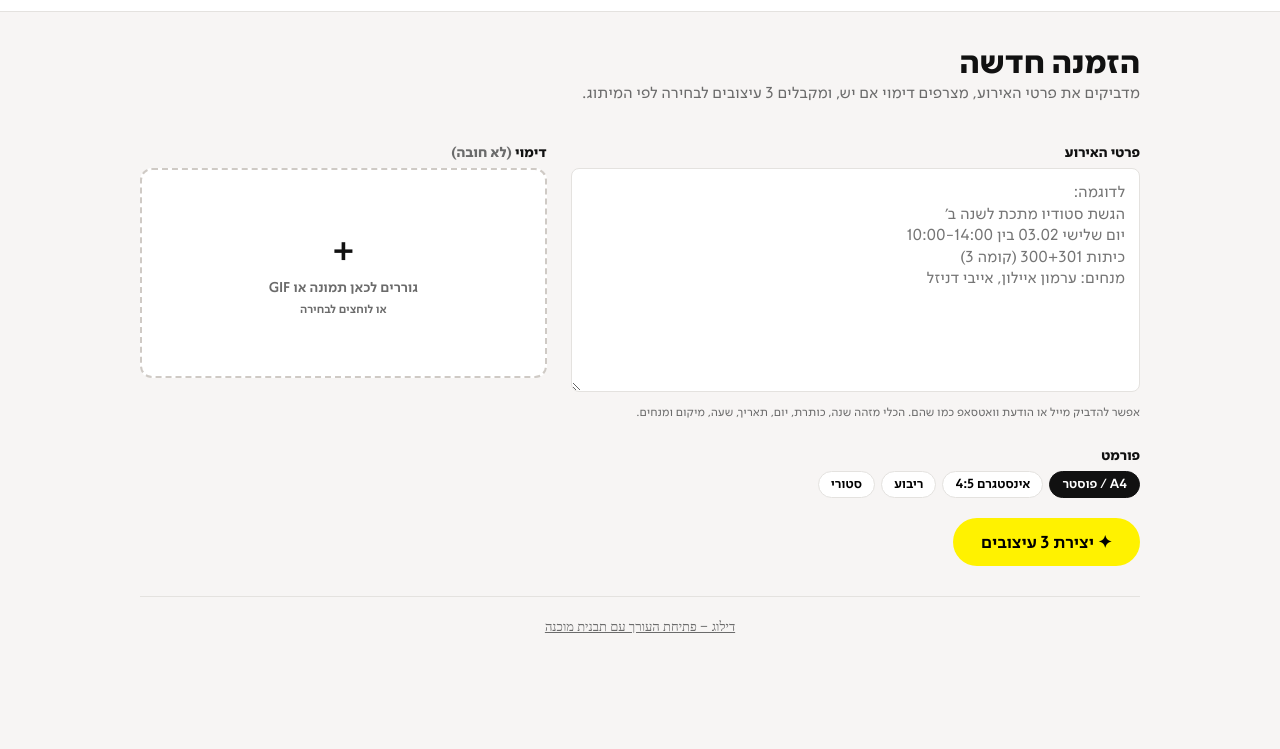
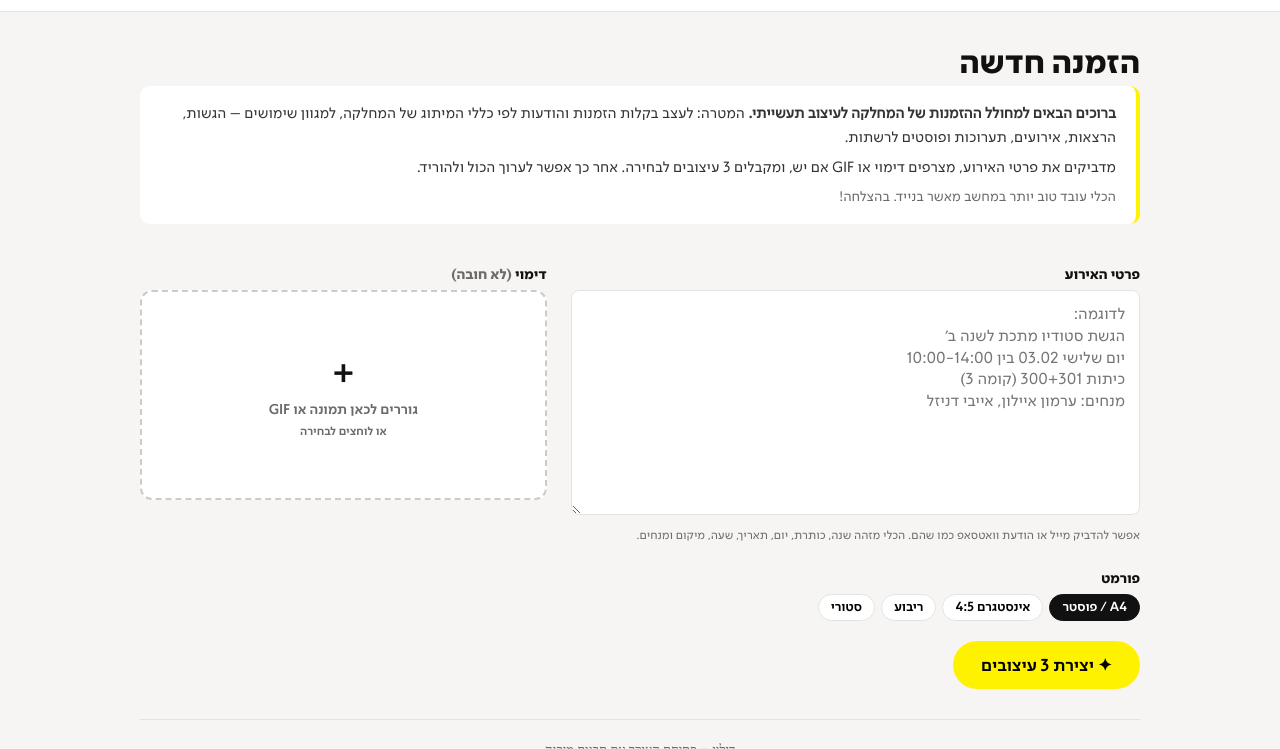
Before and after one commit to KEFFLEE/hit-id-invitations, a plain HTML site: page index.html in a window 1280 px wide. Shown: the part 51-800 px from the top of the page. Drawn offline with nearby package versions, Linux system fonts and the light colour scheme.

Commit message:
טקסט מבוא במסך הפתיחה
Co-Authored-By: Claude Opus 5.5 <noreply@anthropic.com>
Claude-Session: https://claude.ai/code/session_01H1htjkMTAwVcDNV63bfmuP

```diff
--- a/index.html
+++ b/index.html
@@ -107,6 +107,8 @@ input[type=color]{width:38px;height:30px;border:1px solid var(--line);border-rad
 #start{height:calc(100% - 63px);overflow:auto;padding:36px 24px 60px}
 .sw1{max-width:1000px;margin:0 auto}
 #start h2{font:900 32px "HIT Simpler Black","Heebo";margin:0 0 6px}
+#start .intro{background:#fff;border-right:4px solid var(--yellow);border-radius:10px;padding:16px 20px;margin:0 0 26px;font-size:15px;line-height:1.6;color:#333}
+#start .intro p{margin:0 0 6px}#start .intro .note{margin:0;color:var(--muted);font-size:14px}
 #start .lead{color:var(--muted);font-size:16px;margin:0 0 26px}
 .sgrid{display:grid;grid-template-columns:1.4fr 1fr;gap:24px}
 .sl{font:900 14px "HIT Simpler Black","Heebo";margin:18px 0 8px;display:block;color:var(--ink)}
@@ -149,7 +151,11 @@ input[type=color]{width:38px;height:30px;border:1px solid var(--line);border-rad
 <section id="start">
  <div class="sw1">
   <h2>הזמנה חדשה</h2>
-  <p class="lead">מדביקים את פרטי האירוע, מצרפים דימוי אם יש, ומקבלים 3 עיצובים לבחירה לפי המיתוג.</p>
+  <div class="intro">
+    <p><b>ברוכים הבאים למחולל ההזמנות של המחלקה לעיצוב תעשייתי.</b> המטרה: לעצב בקלות הזמנות והודעות לפי כללי המיתוג של המחלקה, למגוון שימושים – הגשות, הרצאות, אירועים, תערוכות ופוסטים לרשתות.</p>
+    <p>מדביקים את פרטי האירוע, מצרפים דימוי או GIF אם יש, ומקבלים 3 עיצובים לבחירה. אחר כך אפשר לערוך הכול ולהוריד.</p>
+    <p class="note">הכלי עובד טוב יותר במחשב מאשר בנייד. בהצלחה!</p>
+  </div>
   <div class="sgrid">
     <div>
       <label class="sl">פרטי האירוע</label>
```
